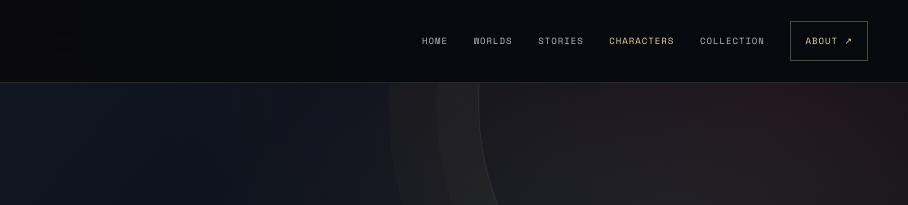
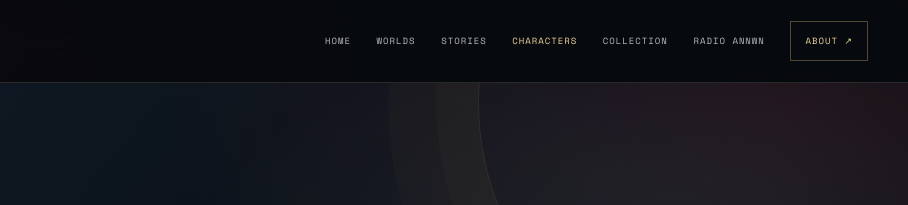
Before and after one commit to beatsmasterv/bydysawd-brainrot-cymru, a plain HTML site: page redesign-preview/characters/index.html in a window 1280 px wide. Shown: the top 205 px of the page, 372-1280 px from the left. Drawn offline with nearby package versions, Linux system fonts and the light colour scheme.

Commit message:
Add Radio Annwn to site navigation

```diff
--- a/redesign-preview/characters/index.html
+++ b/redesign-preview/characters/index.html
@@ -77,8 +77,8 @@
 <a class="skip-link" href="#main">Skip to content</a>
 <header class="topbar"><div class="container nav-shell">
 <a class="brand" href="../index.html" aria-label="Bydysawd home"><span class="brand-mark" aria-hidden="true">ᛟ</span><span class="brand-copy"><span class="brand-name">BYDYSAWD</span><span class="brand-sub">WORLDS OF MYTH · STORIES WITHOUT BORDERS</span></span></a>
-<nav class="nav-links" aria-label="Main navigation"><a class="nav-link" href="../index.html">Home</a><a class="nav-link" href="../bydysawd-cymru/index.html">Worlds</a><a class="nav-link" href="../y-nos-hiraf/index.html">Stories</a><a class="nav-link" href="index.html" aria-current="page">Characters</a><a class="nav-link" href="../the-first-collection/index.html">Collection</a><a class="nav-link nav-cta" href="../index.html#about">About ↗</a></nav>
-<details class="mobile-nav"><summary aria-label="Open navigation">MENU +</summary><nav class="mobile-nav-panel" aria-label="Main navigation"><a href="../index.html">Home</a><a href="../bydysawd-cymru/index.html">Worlds</a><a href="../y-nos-hiraf/index.html">Stories</a><a href="index.html">Characters</a><a href="../the-first-collection/index.html">Collection</a><a href="../index.html#about">About</a></nav></details>
+<nav class="nav-links" aria-label="Main navigation"><a class="nav-link" href="../index.html">Home</a><a class="nav-link" href="../bydysawd-cymru/index.html">Worlds</a><a class="nav-link" href="../y-nos-hiraf/index.html">Stories</a><a class="nav-link" href="index.html" aria-current="page">Characters</a><a class="nav-link" href="../the-first-collection/index.html">Collection</a><a class="nav-link" href="../radio-annwn/index.html">Radio Annwn</a><a class="nav-link nav-cta" href="../index.html#about">About ↗</a></nav>
+<details class="mobile-nav"><summary aria-label="Open navigation">MENU +</summary><nav class="mobile-nav-panel" aria-label="Main navigation"><a href="../index.html">Home</a><a href="../bydysawd-cymru/index.html">Worlds</a><a href="../y-nos-hiraf/index.html">Stories</a><a href="index.html">Characters</a><a href="../the-first-collection/index.html">Collection</a><a href="../radio-annwn/index.html">Radio Annwn</a><a href="../index.html#about">About</a></nav></details>
 </div></header>
 <section class="directory-hero"><div class="container">
 <div class="eyebrow">World 001 · Character archive</div>
```
